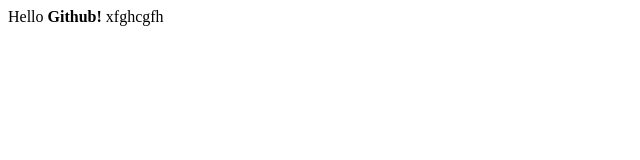
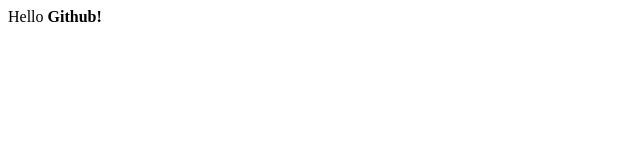
Before and after one commit to 17davcho/T2A3App, a plain HTML site: page Index.html in a window 1280 px wide. Shown: the full height of the page, 0-640 px from the left. Drawn offline with Linux system fonts and the light colour scheme.

Commit message:
First Github Assignment

```diff
--- a/Index.html
+++ b/Index.html
@@ -1,2 +1 @@
 Hello <b>Github!</b>
-xfghcgfh
```
